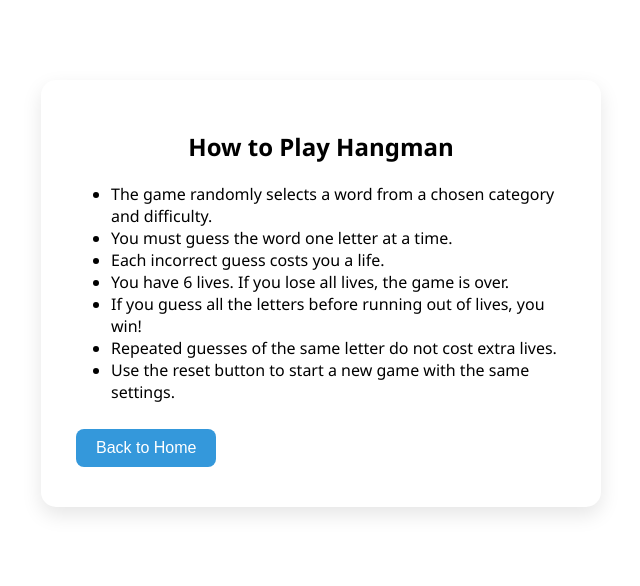
After one commit to mojo260/hangman, a Flask app: page /rules in a window 1280 px wide. The commit adds this page. Shown: the top 586 px of the page, without its empty margins (319-959 px from the left). Run offline with Flask 3, Linux system fonts and the light colour scheme.

Commit message:
+rules + difficulty select+ categories + imported word list

```diff
--- a/hangman_project/app.py
+++ b/hangman_project/app.py
@@ -1,63 +1,131 @@
-from flask import Flask, render_template, request, jsonify, session
+# Importing the os module for file path operations
+import os
+
+# Importing necessary Flask components for web app functionality
+from flask import Flask, render_template, request, jsonify, session, redirect, url_for
+
+# Importing random module to select random words for the game
 import random
 
+# Creating an instance of the Flask application
 app = Flask(__name__)
-app.secret_key = 'hangman-secret'  # Needed for session management
 
-# List of possible words to guess
-words = ['banana', 'computer', 'python', 'hangman', 'keyboard']
+# Setting a secret key to enable session management securely
+app.secret_key = 'hangman-secret'
 
-# Initializes a new game
-def start_game():
-    word = random.choice(words)
-    session['word'] = word
-    session['guesses'] = []
-    session['lives'] = 6
 
+# Function to load words from a file, categorized by category and difficulty
+def load_words(filepath):
+    words = {}  # Dictionary to store words grouped by category and difficulty
+    with open(filepath, 'r') as f:  # Open the words file
+        for line in f:
+            line = line.strip()  # Remove leading/trailing whitespace
+            if not line or line.startswith('#'):  # Skip empty lines or comments
+                continue
+            try:
+                category, difficulty, word = line.split(':')  # Extract category, difficulty, and word
+            except ValueError:
+                continue  # Skip malformed lines
+            # Organize words in a nested dictionary structure
+            words.setdefault(category, {}).setdefault(difficulty, []).append(word)
+    return words
+
+
+# Load the words into the WORDS dictionary from 'words.txt' in the same directory
+WORDS = load_words(os.path.join(os.path.dirname(__file__), 'words.txt'))
+
+
+# Function to start a new game by initializing the session state
+def start_game(category, difficulty):
+    # Randomly pick a word based on selected category and difficulty
+    word = random.choice(WORDS[category][difficulty])
+    session['word'] = word  # Store the selected word in session
+    session['guesses'] = []  # Initialize an empty list of guessed letters
+    session['lives'] = 6  # Set initial number of lives
+    session['category'] = category  # Store the chosen category
+    session['difficulty'] = difficulty  # Store the chosen difficulty
+
+
+# Route to render the home page
+@app.route('/home')
+def home():
+    return render_template('home.html')
+
+
+# Main route for the game
 @app.route('/')
 def index():
-    # Start a game if one doesn't already exist
-    if 'word' not in session:
-        start_game()
-    return render_template('index.html')
+    # Get difficulty and category from request or session, default if missing
+    difficulty = request.args.get('difficulty') or session.get('difficulty', 'easy')
+    category = request.args.get('category') or session.get('category', 'fruits')
 
+    # Start a new game if one hasn't been started or if difficulty/category changed
+    if ('word' not in session or
+            session.get('difficulty') != difficulty or
+            session.get('category') != category):
+        start_game(category, difficulty)
+
+    # Render the main game page with selected settings
+    return render_template('index.html', difficulty=difficulty, category=category)
+
+
+# Route to handle guessing a letter
 @app.route('/guess', methods=['POST'])
 def guess():
+    # Get the guessed letter from the form input and convert to lowercase
     letter = request.form['letter'].lower()
+
+    # Retrieve current game state from session
     word = session.get('word', '')
     guesses = session.get('guesses', [])
     lives = session.get('lives', 6)
 
-    # If the guess is new and valid
+    # Only process new guesses
     if letter and letter not in guesses:
-        guesses.append(letter)
+        guesses.append(letter)  # Add new guess
         if letter not in word:
-            lives -= 1  # Wrong guess, lose a life
+            lives -= 1  # Deduct a life if guess is incorrect
 
-    # Save the updated game state
+    # Update session with new guesses and lives
     session['guesses'] = guesses
     session['lives'] = lives
 
-    # Build the displayed word with underscores
+    # Create a display version of the word showing guessed letters and underscores
     display_word = ''.join([c if c in guesses else '_' for c in word])
 
-    # Game end logic
+    # Determine if the game is over (either win or lose)
     game_over = lives == 0 or '_' not in display_word
+
+    # Count incorrect guesses to determine hangman stage
     wrong_guesses = len([g for g in guesses if g not in word])
 
+    # Return JSON response with updated game state for the frontend
     return jsonify({
         'display_word': display_word,
         'guesses': guesses,
         'lives': lives,
         'game_over': game_over,
         'won': '_' not in display_word,
-        'stage': min(wrong_guesses + 1, 7)  # stage1.png to stage7.png
+        'stage': min(wrong_guesses + 1, 7)  # Determines hangman drawing stage (up to 7)
     })
+@app.route('/rules')
+def rules():
+    return render_template('rules.html')
 
+# Route to reset the game and start a new one
 @app.route('/reset', methods=['POST'])
 def reset():
-    start_game()
+    # Get current category and difficulty from session, use defaults if missing
+    category = session.get('category', 'fruits')
+    difficulty = session.get('difficulty', 'easy')
+
+    # Start a new game with the same settings
+    start_game(category, difficulty)
+
+    # Return empty response with 204 No Content status
     return ('', 204)
 
+
+# Start the Flask development server when this script is run directly
 if __name__ == '__main__':
     app.run(debug=True)
--- /dev/null
+++ b/hangman_project/templates/rules.html
@@ -0,0 +1,36 @@
+<!-- hangman_project/templates/rules.html -->
+<!DOCTYPE html>
+<html lang="en">
+<head>
+    <meta charset="UTF-8">
+    <title>Hangman Rules</title>
+    <link rel="stylesheet" href="{{ url_for('static', filename='style.css') }}">
+    <style>
+        .rules-container {
+            background: #fff;
+            padding: 30px;
+            margin: 40px auto;
+            width: 500px;
+            border-radius: 15px;
+            box-shadow: 0 8px 20px rgba(0,0,0,0.1);
+            text-align: left;
+        }
+        h2 { text-align: center; }
+    </style>
+</head>
+<body>
+    <div class="rules-container">
+        <h2>How to Play Hangman</h2>
+        <ul>
+            <li>The game randomly selects a word from a chosen category and difficulty.</li>
+            <li>You must guess the word one letter at a time.</li>
+            <li>Each incorrect guess costs you a life.</li>
+            <li>You have 6 lives. If you lose all lives, the game is over.</li>
+            <li>If you guess all the letters before running out of lives, you win!</li>
+            <li>Repeated guesses of the same letter do not cost extra lives.</li>
+            <li>Use the reset button to start a new game with the same settings.</li>
+        </ul>
+        <a href="{{ url_for('index') }}"><button>Back to Home</button></a>
+    </div>
+</body>
+</html>
--- /dev/null
+++ b/hangman_project/words.txt
@@ -0,0 +1,37 @@
+# category:difficulty:word
+fruits:easy:apple
+fruits:easy:pear
+fruits:easy:plum
+fruits:easy:kiwi
+fruits:medium:banana
+fruits:medium:orange
+fruits:medium:papaya
+fruits:medium:mango
+fruits:hard:pomegranate
+fruits:hard:watermelon
+fruits:hard:blackberry
+fruits:hard:cantaloupe
+animals:easy:cat
+animals:easy:dog
+animals:easy:rat
+animals:easy:cow
+animals:medium:rabbit
+animals:medium:monkey
+animals:medium:donkey
+animals:medium:turtle
+animals:hard:alligator
+animals:hard:chimpanzee
+animals:hard:hippopotamus
+animals:hard:rhinoceros
+computers:easy:mouse
+computers:easy:disk
+computers:easy:code
+computers:easy:data
+computers:medium:python
+computers:medium:laptop
+computers:medium:server
+computers:medium:memory
+computers:hard:microprocessor
+computers:hard:motherboard
+computers:hard:virtualization
+computers:hard:architecture
```
Also changed, not shown: hangman_project/templates/home.html (added, +33 -0 lines), hangman_project/templates/index.html (+8 -0 lines), 1 other file.
